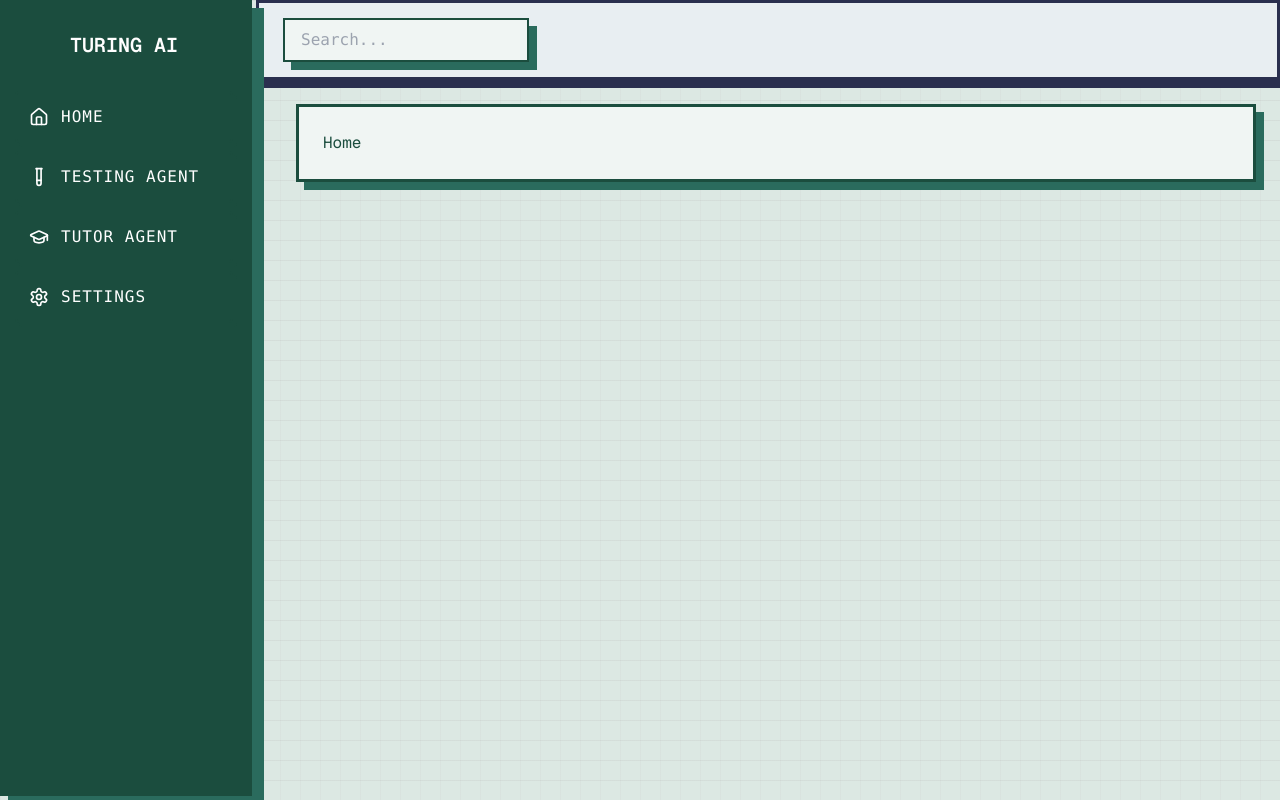
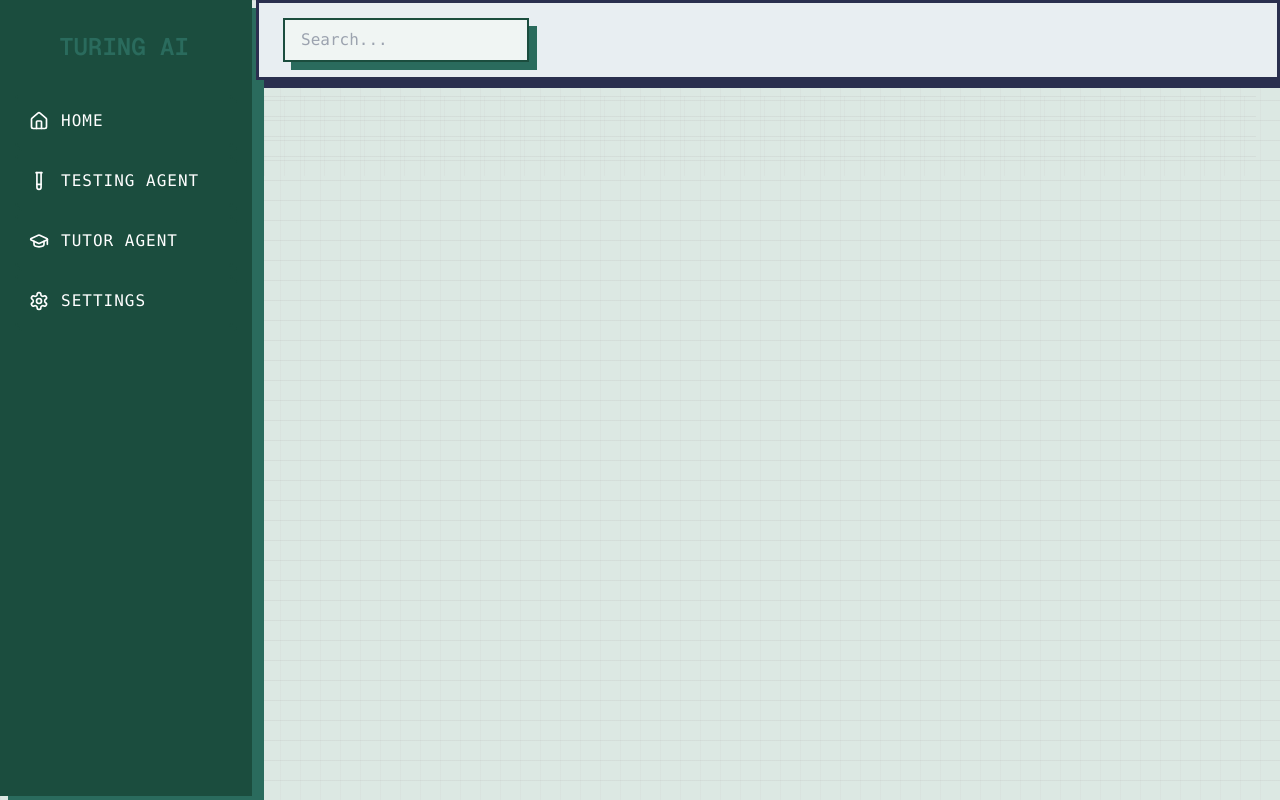
Before and after one commit to keshavsharma54126/Turing, a Next.js app in the folder apps/web/: page /home in a window 1280 px wide. Built offline with nearby package versions, Linux system fonts and the light colour scheme.

Commit message:
fixed the dashboard ui issue for the sidebar

```diff
--- a/apps/web/app/(dashboard)/home/page.tsx
+++ b/apps/web/app/(dashboard)/home/page.tsx
@@ -3,7 +3,7 @@ import React from 'react'
 const Home = () => {
   return (
     <div>
-      <h1 className='text-[#1B4D3E]'>Home</h1>
+      <h1 className='text-[#1B4D3E] text-2xl font-bold'>Home</h1>
     </div>
   )
 }
--- a/apps/web/app/(dashboard)/layout.tsx
+++ b/apps/web/app/(dashboard)/layout.tsx
@@ -22,7 +22,7 @@ const Sidebar = () => {
       {/* Mobile Menu Button */}
       <button
         onClick={() => setIsOpen(!isOpen)}
-        className="lg:hidden fixed top-6 left-4 z-50 dashboard-button p-2"
+        className="lg:hidden fixed top-4 left-4 z-30 dashboard-button p-2 h-10 w-10 flex items-center justify-center rounded-full"
         aria-label="Toggle menu"
       >
         {isOpen ? <X size={24} /> : <Menu size={24} />}
@@ -32,10 +32,10 @@ const Sidebar = () => {
       <div
         className={`${
           isOpen ? 'translate-x-0' : '-translate-x-full'
-        } lg:translate-x-0 transition-transform duration-300 w-64 h-screen bg-[#1B4D3E] text-white fixed left-0 top-0 p-4 z-40 dashboard-card`}
+        } lg:translate-x-0 transition-transform duration-300 w-64 h-screen bg-[#1B4D3E] text-white fixed left-0 top-0 p-4 z-20 inset-0 dashboard-card`}
       >
         <div className="mb-8 pt-4">
-          <h1 className="text-xl font-bold text-white text-center">TURING AI</h1>
+          <h1 className="text-2xl font-bold text-[#2A6B5D] text-center">TURING AI</h1>
         </div>
         <nav>
           {menuItems.map((item) => (
@@ -55,7 +55,7 @@ const Sidebar = () => {
       {/* Overlay */}
       {isOpen && (
         <div
-          className="fixed inset-0 bg-white/80 z-30 lg:hidden backdrop-blur-sm"
+          className="fixed inset-0 lg:hidden z-30"
           onClick={() => setIsOpen(false)}
         />
       )}
@@ -81,11 +81,13 @@ const Navbar = () => {
 
 export default function DashboardLayout({ children }: DashboardLayoutProps) {
   return (
-    <div className="dashboard-layout min-h-screen dashboard-grid">
-      <Sidebar />
-      <Navbar />
-      <main className="pt-16 p-6 lg:pl-64">
-        <div className="dashboard-card p-6 lg:mt-10 lg:ml-10 dashboard-grid ">
+    <div className="flex dashboard-layout min-h-screen dashboard-grid">
+     <div className='flex flex-col'>
+     <Sidebar />
+     <Navbar />
+     </div>
+      <main className="flex-1 justify-center items-center p-6 pt-24 ">
+        <div className="fixed lg:relative first-letter:dashboard-card p-6 dashboard-grid left-0">
           {children}
         </div>
       </main>
```
